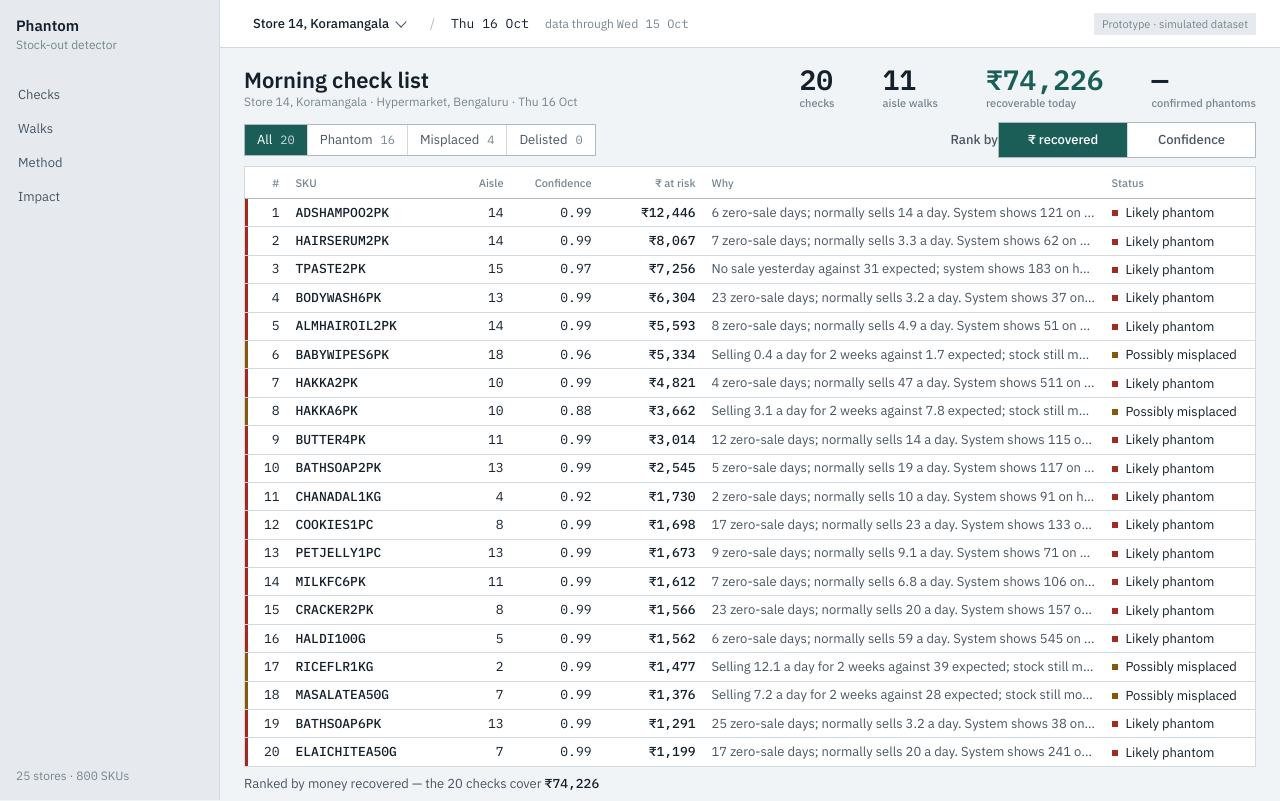
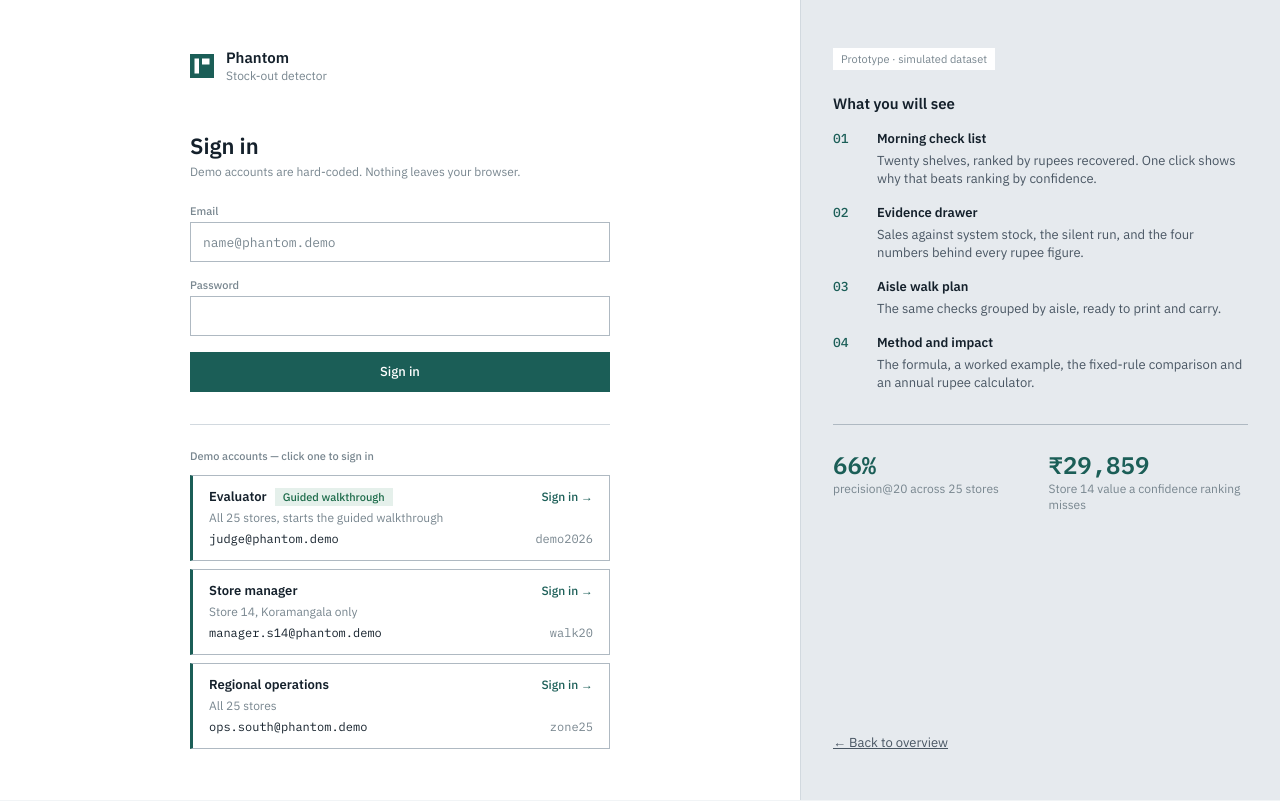
Before and after one commit to PavanSuryaChintada/r1-phantom-stock, a React (Vite) app: page /login in a window 1280 px wide. Built offline with nearby package versions, Linux system fonts and the light colour scheme.

Commit message:
feat(app): move the app behind sign-in at /app with walkthrough entry
Landing at /, sign-in at /login, protected routes under /app. Top bar gains a walkthrough button; the rail shows the signed-in role and sign-out; store-locked accounts see their store instead of the switcher.

```diff
--- a/src/components/Shell.tsx
+++ b/src/components/Shell.tsx
@@ -1,18 +1,31 @@
-import { NavLink, Outlet } from 'react-router-dom'
-import { checklists, metrics, stores } from '../lib/data'
+import { useEffect } from 'react'
+import { Link, NavLink, Outlet, useNavigate } from 'react-router-dom'
+import { useAuth } from '../auth'
+import { checklists, metrics, storeById, stores } from '../lib/data'
 import { dayLabel } from '../lib/format'
 import { useApp } from '../state'
+import { TourOverlay, useTour } from '../tour/Tour'
+import { Button } from './Basics'
 import { Dropdown } from './Dropdown'
 
 const NAV = [
-  { to: '/', label: 'Checks', end: true },
-  { to: '/walks', label: 'Walks' },
-  { to: '/method', label: 'Method' },
-  { to: '/impact', label: 'Impact' },
+  { to: '/app', label: 'Checks', end: true },
+  { to: '/app/walks', label: 'Walks' },
+  { to: '/app/method', label: 'Method' },
+  { to: '/app/impact', label: 'Impact' },
 ]
 
 export function Shell() {
   const { storeId, setStoreId } = useApp()
+  const { user, logout } = useAuth()
+  const tour = useTour()
+  const navigate = useNavigate()
+  const lock = user?.storeLock
+
+  useEffect(() => {
+    if (lock && storeId !== lock) setStoreId(lock)
+  }, [lock, storeId, setStoreId])
+
   const options = stores.map((s) => ({
     value: s.id,
     label: s.name,
@@ -22,13 +35,14 @@ export function Shell() {
       </>
     ),
   }))
+
   return (
     <>
       <aside className="rail no-print">
-        <div className="rail-name">
+        <Link to="/" className="rail-name" aria-label="Phantom, back to overview">
           <strong>Phantom</strong>
           <span>Stock-out detector</span>
-        </div>
+        </Link>
         <nav aria-label="Primary">
           {NAV.map((n) => (
             <NavLink key={n.to} to={n.to} end={n.end} className={({ isActive }) => (isActive ? 'active' : undefined)}>
@@ -39,9 +53,33 @@ export function Shell() {
         <div className="rail-foot meta">
           <span className="mono">{metrics.stores}</span> stores · <span className="mono">{metrics.skus}</span> SKUs
         </div>
+        {user && (
+          <div className="rail-user" style={{ marginTop: 12 }}>
+            <strong>{user.name}</strong>
+            <span className="meta mono">{user.email}</span>
+            <button
+              type="button"
+              onClick={() => {
+                logout()
+                navigate('/login')
+              }}
+            >
+              Sign out
+            </button>
+          </div>
+        )}
       </aside>
       <header className="topbar no-print">
-        <Dropdown label="Store" options={options} value={storeId} onChange={setStoreId} />
+        <span data-tour="store">
+          {lock ? (
+            <span className="store-fixed">
+              {storeById(lock).name}
+              <span className="meta">your store</span>
+            </span>
+          ) : (
+            <Dropdown label="Store" options={options} value={storeId} onChange={setStoreId} />
+          )}
+        </span>
         <span className="crumb-sep" aria-hidden="true">
           /
         </span>
@@ -50,11 +88,15 @@ export function Shell() {
           data through <span className="mono">{dayLabel(metrics.lastDataDay)}</span>
         </span>
         <span className="spacer" />
+        <Button variant="ghost" onClick={tour.start}>
+          Walkthrough
+        </Button>
         <span className="chip">Prototype · simulated dataset</span>
       </header>
       <main className="main">
         <Outlet />
       </main>
+      <TourOverlay />
     </>
   )
 }
--- a/src/main.tsx
+++ b/src/main.tsx
@@ -1,6 +1,6 @@
 import { StrictMode } from 'react'
 import { createRoot } from 'react-dom/client'
-import { BrowserRouter, Route, Routes } from 'react-router-dom'
+import { BrowserRouter, Navigate, Route, Routes } from 'react-router-dom'
 import '@fontsource/ibm-plex-sans/400.css'
 import '@fontsource/ibm-plex-sans/500.css'
 import '@fontsource/ibm-plex-sans/600.css'
@@ -8,27 +8,44 @@ import '@fontsource/ibm-plex-mono/400.css'
 import '@fontsource/ibm-plex-mono/500.css'
 import '@fontsource/ibm-plex-mono/600.css'
 import './styles.css'
+import { AuthProvider, RequireAuth } from './auth'
 import { Shell } from './components/Shell'
 import { Impact } from './screens/Impact'
+import { Landing } from './screens/Landing'
+import { Login } from './screens/Login'
 import { Method } from './screens/Method'
 import { MorningList } from './screens/MorningList'
 import { Walks } from './screens/Walks'
 import { AppProvider } from './state'
+import { TourProvider } from './tour/Tour'
 
 createRoot(document.getElementById('root')!).render(
   <StrictMode>
+    <BrowserRouter future={{ v7_startTransition: true, v7_relativeSplatPath: true }}>
+      <AuthProvider>
         <AppProvider>
-      <BrowserRouter future={{ v7_startTransition: true, v7_relativeSplatPath: true }}>
+          <TourProvider>
             <Routes>
-          <Route element={<Shell />}>
+              <Route path="/" element={<Landing />} />
+              <Route path="/login" element={<Login />} />
+              <Route
+                path="/app"
+                element={
+                  <RequireAuth>
+                    <Shell />
+                  </RequireAuth>
+                }
+              >
                 <Route index element={<MorningList />} />
                 <Route path="walks" element={<Walks />} />
                 <Route path="method" element={<Method />} />
                 <Route path="impact" element={<Impact />} />
-            <Route path="*" element={<MorningList />} />
               </Route>
+              <Route path="*" element={<Navigate to="/" replace />} />
             </Routes>
+          </TourProvider>
+        </AppProvider>
+      </AuthProvider>
     </BrowserRouter>
-    </AppProvider>
   </StrictMode>,
 )
--- a/src/styles.css
+++ b/src/styles.css
@@ -308,3 +308,74 @@ h1, h2, h3, p { margin: 0; }
 @media (prefers-reduced-motion: reduce) {
   *, *::before, *::after { transition: none !important; animation: none !important; }
 }
+
+/* ------------------------------------------------------------------ brand, inputs */
+
+.brand { display: inline-flex; align-items: center; gap: 12px; color: var(--ink); text-decoration: none; }
+.brand strong { display: block; font-size: 15px; line-height: 20px; font-weight: 600; }
+.brand .meta { display: block; }
+.btn.lg { height: 40px; padding: 0 24px; }
+.btn.block { width: 100%; }
+.field { display: flex; flex-direction: column; gap: 4px; }
+.input { height: 40px; padding: 0 12px; border: 1px solid var(--hairline-firm); background: var(--paper); color: var(--ink); }
+.input:hover { border-color: var(--ink-3); }
+.input::placeholder { color: var(--ink-3); }
+.tbl.compact td { height: 32px; }
+.lp-h3 { font-size: 15px; line-height: 20px; font-weight: 600; }
+
+/* ------------------------------------------------------------------ login */
+
+.login { min-height: 100vh; display: grid; grid-template-columns: minmax(0, 1fr) minmax(0, 480px); background: var(--paper); }
+.login-main { display: flex; justify-content: center; padding: 48px 24px; }
+.login-box { width: 100%; max-width: 420px; }
+.login-form { display: grid; gap: 16px; margin-top: 24px; }
+.login-fail { color: var(--ink-2); padding-left: 12px; border-left: 3px solid var(--muted-fail); }
+.creds { margin-top: 32px; padding-top: 24px; border-top: var(--border); display: grid; gap: 8px; }
+.creds .label { margin-bottom: 4px; }
+.cred {
+  display: grid; gap: 4px; width: 100%; text-align: left; padding: 12px 16px; cursor: pointer;
+  background: var(--paper); border: 1px solid var(--hairline-firm); border-left: 3px solid var(--action);
+  transition: background-color 120ms;
+}
+.cred:hover { background: var(--action-weak); }
+.cred-top { display: flex; align-items: center; gap: 8px; }
+.cred-go { margin-left: auto; color: var(--action); font-weight: 500; font-size: 12px; }
+.cred-kv { display: flex; justify-content: space-between; gap: 12px; font-size: 12px; flex-wrap: wrap; }
+.login-side { background: var(--sunken); border-left: var(--border); padding: 48px 32px; display: flex; flex-direction: column; }
+.login-side .chip { align-self: flex-start; background: var(--paper); }
+.login-steps { list-style: none; padding: 0; margin: 16px 0 0; display: grid; gap: 16px; }
+.login-steps li { display: grid; grid-template-columns: 32px 1fr; gap: 12px; }
+.login-steps li > .mono { color: var(--action); font-weight: 500; }
+.login-steps p { margin-top: 4px; }
+.login-figs { display: grid; grid-template-columns: 1fr 1fr; gap: 16px; margin: 32px 0 0; padding-top: 24px; border-top: 1px solid var(--hairline-firm); }
+.login-figs dt { font-size: 24px; line-height: 32px; font-weight: 600; color: var(--action); }
+.login-figs dd { margin: 0; }
+.login-back { margin-top: auto; padding-top: 32px; color: var(--ink-2); }
+
+@media (max-width: 900px) {
+  .login { grid-template-columns: 1fr; }
+  .login-side { border-left: 0; border-top: var(--border); padding: 32px 24px; }
+}
+
+/* ------------------------------------------------------------------ walkthrough */
+
+.tour { position: fixed; inset: 0; z-index: 70; pointer-events: none; }
+.tour-dim { position: fixed; background: rgba(20, 32, 43, .48); pointer-events: auto; }
+.tour-ring { position: fixed; border: 2px solid var(--action); pointer-events: none; }
+.tour-card { position: fixed; background: var(--paper); box-shadow: var(--overlay-shadow); padding: 16px; pointer-events: auto; z-index: 71; }
+.tour-progress { display: flex; gap: 4px; margin-bottom: 12px; }
+.tour-progress span { flex: 1; height: 3px; background: var(--hairline); }
+.tour-progress span.on { background: var(--action); }
+.tour-actions { display: flex; align-items: center; gap: 8px; margin-top: 16px; }
+.tour-actions .spacer { flex: 1; }
+.tour-actions .btn.ghost { padding-left: 0; }
+
+/* ------------------------------------------------------------------ shell additions */
+
+.rail-name { text-decoration: none; color: var(--ink); display: block; }
+.rail-user { display: grid; gap: 4px; padding: 12px 16px; border-top: 1px solid var(--hairline-firm); }
+.rail-user strong { font-weight: 500; }
+.rail-user button { justify-self: start; padding: 0; border: 0; background: none; color: var(--action); cursor: pointer; font-size: 12px; }
+.rail-user button:hover { text-decoration: underline; }
+.store-fixed { font-weight: 500; padding: 0 8px; display: inline-flex; gap: 8px; align-items: baseline; }
+.rank-wrap { display: inline-flex; align-items: center; gap: 16px; }
```
Lines whose indentation alone changed are shown as unchanged.
